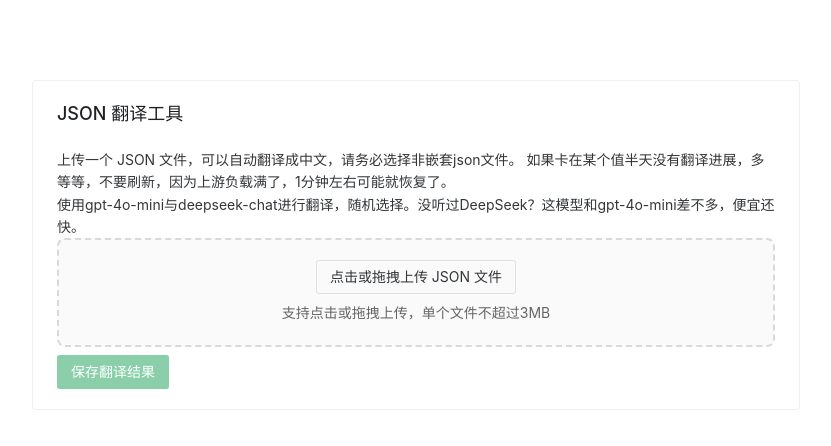
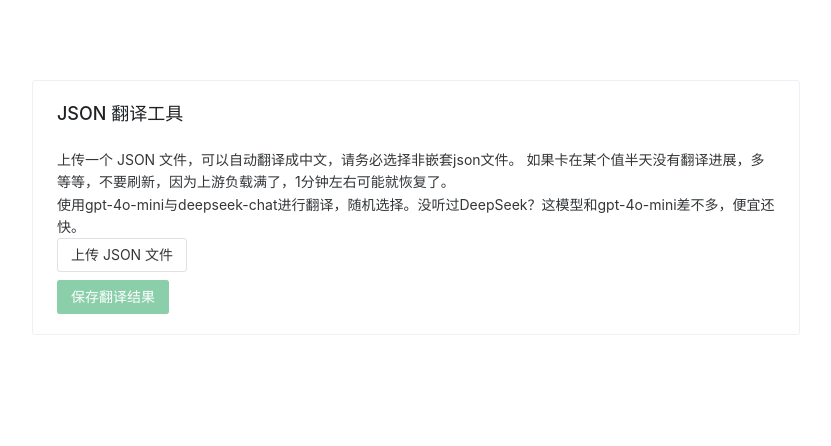
Before and after one commit to ahasasjeb/json-fanyi, a Vue app: page / in a window 1280 px wide. Shown: the top 446 px of the page, without its empty margins (224-1055 px from the left). Built offline with nearby package versions, Linux system fonts and the light colour scheme.

Commit message:
解决了

```diff
--- a/src/components/UploadForm.vue
+++ b/src/components/UploadForm.vue
@@ -196,22 +196,16 @@ const saveToFile = () => {
         使用gpt-4o-mini与deepseek-chat进行翻译，随机选择。没听过DeepSeek？这模型和gpt-4o-mini差不多，便宜还快。
       </p>
       <n-space vertical>
-        <div class="upload-area">
         <n-upload
           accept=".json"
           :max-size="3 * 1024 * 1024"
           :custom-request="customRequest"
           :show-file-list="false"
-            directory-dnd
         >
-            <div class="upload-trigger">
-              <n-button :loading="loading" class="upload-button">
-                {{ loading ? '翻译中...' : '点击或拖拽上传 JSON 文件' }}
+          <n-button :loading="loading">
+            {{ loading ? '翻译中...' : '上传 JSON 文件' }}
           </n-button>
-              <p class="upload-tip">支持点击或拖拽上传，单个文件不超过3MB</p>
-            </div>
         </n-upload>
-        </div>
 
         <n-button type="primary" :disabled="!translatedContent" @click="saveToFile">
           保存翻译结果
@@ -241,40 +235,6 @@ const saveToFile = () => {
 </template>
 
 <style scoped>
-.upload-area {
-  border: 2px dashed #d9d9d9;
-  border-radius: 8px;
-  padding: 20px;
-  text-align: center;
-  background: #fafafa;
-  transition:
-    border-color 0.3s,
-    background-color 0.3s;
-  cursor: pointer;
-}
-
-.upload-area:hover {
-  border-color: #18a058;
-  background: #f0f9f4;
-}
-
-.upload-trigger {
-  display: flex;
-  flex-direction: column;
-  align-items: center;
-  gap: 8px;
-}
-
-.upload-button {
-  min-width: 200px;
-}
-
-.upload-tip {
-  margin: 0;
-  color: #666;
-  font-size: 14px;
-}
-
 .current-key {
   margin-top: 8px;
   font-size: 14px;
```
Lines whose indentation alone changed are shown as unchanged.
